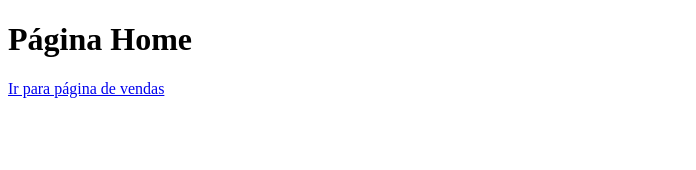
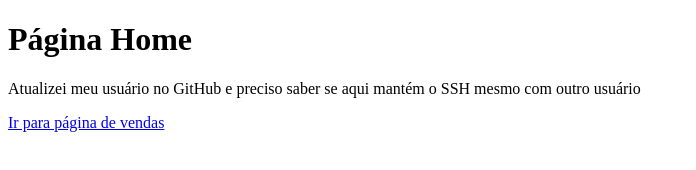
Before and after one commit to Muquiranos/AulaGitHub, a plain HTML site: page index.html in a window 1280 px wide. Shown: the whole page, without its empty margins (0-696 px from the left). Drawn offline with Linux system fonts and the light colour scheme.

Commit message:
Atualizei meu usuário no GitHub

```diff
--- a/index.html
+++ b/index.html
@@ -8,6 +8,7 @@
 </head>
 <body>
     <h1> Página Home </h1>
+    <p>Atualizei meu usuário no GitHub e preciso saber se aqui mantém o SSH mesmo com outro usuário</p>
     <a href="vendas.html">Ir para página de vendas</a>
 </body>
 </html>
```
